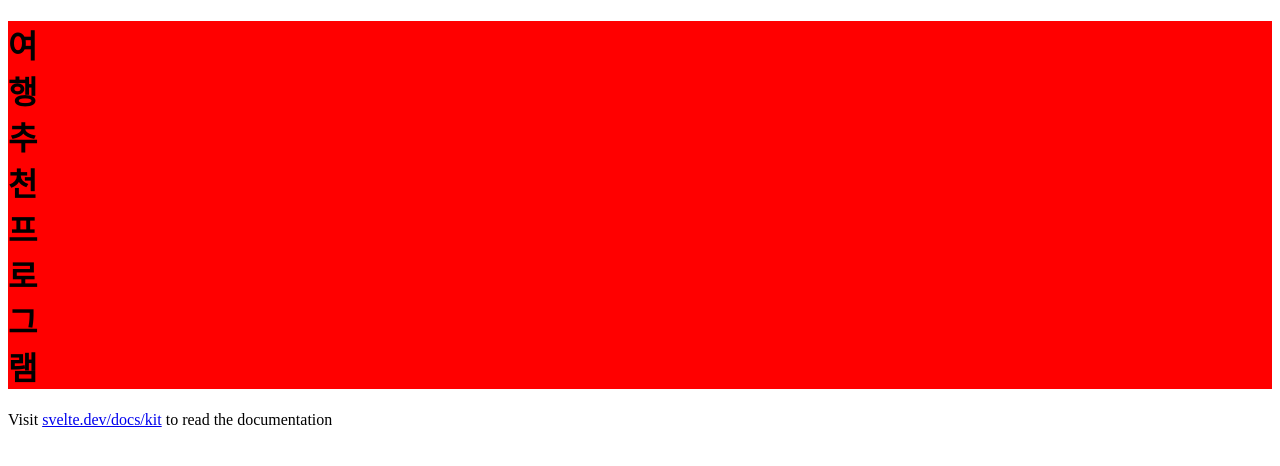
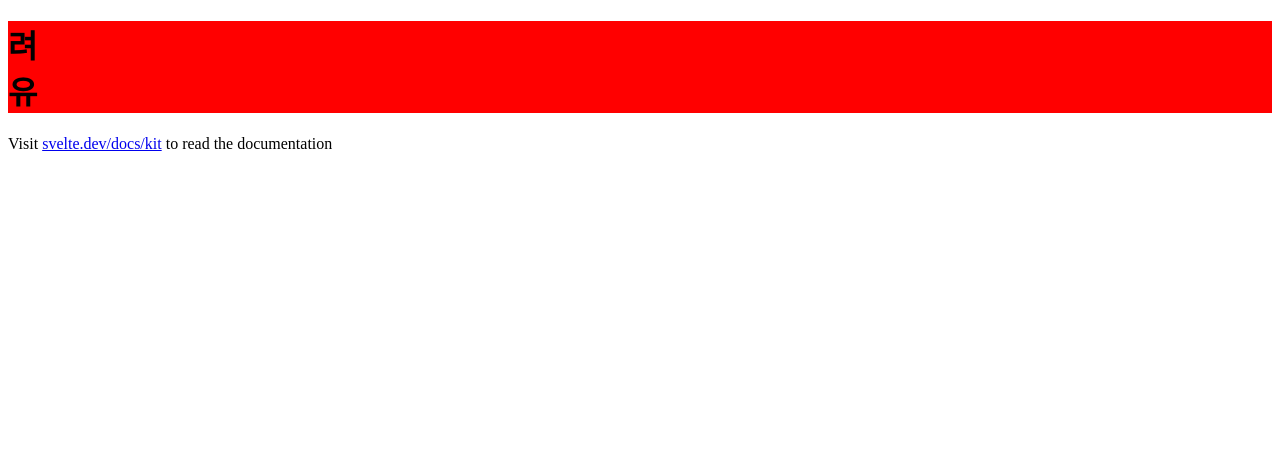
Before and after one commit to kimyoojun/AI-ON_Traver, a SvelteKit app: page / in a window 1280 px wide. Shown: the top 466 px of the page. Built offline with nearby package versions, Linux system fonts and the light colour scheme.

Commit message:
제목 변경경

```diff
--- a/src/routes/+page.svelte
+++ b/src/routes/+page.svelte
@@ -1,5 +1,5 @@
 <div id="a">
-<h1 id='b'>여행 추천 프로그램</h1>
+<h1 id='b'>려유</h1>
 
 </div>
 <p>Visit <a href="https://svelte.dev/docs/kit">svelte.dev/docs/kit</a> to read the documentation</p>
```
